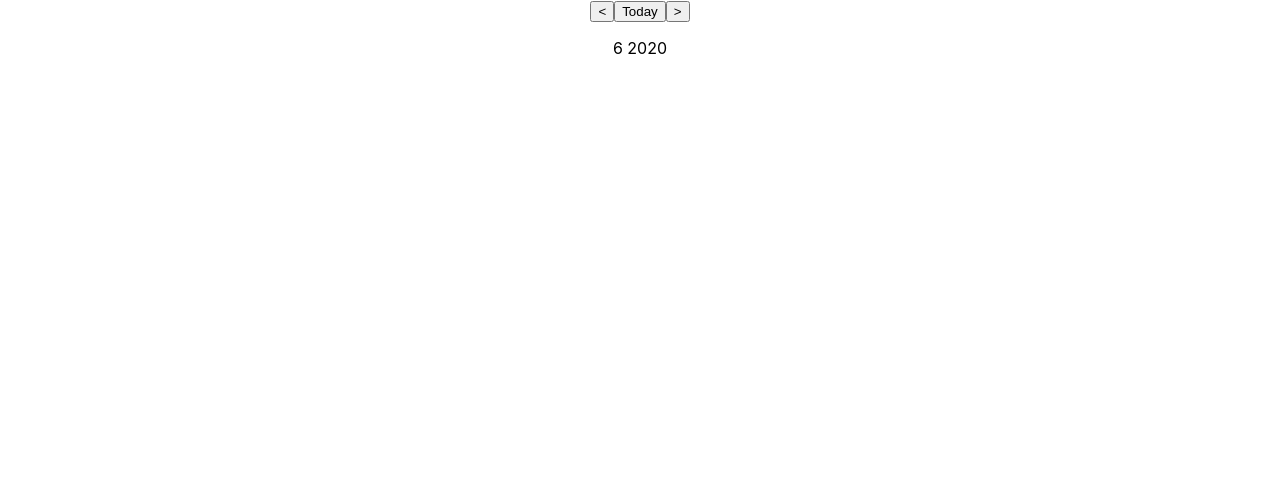
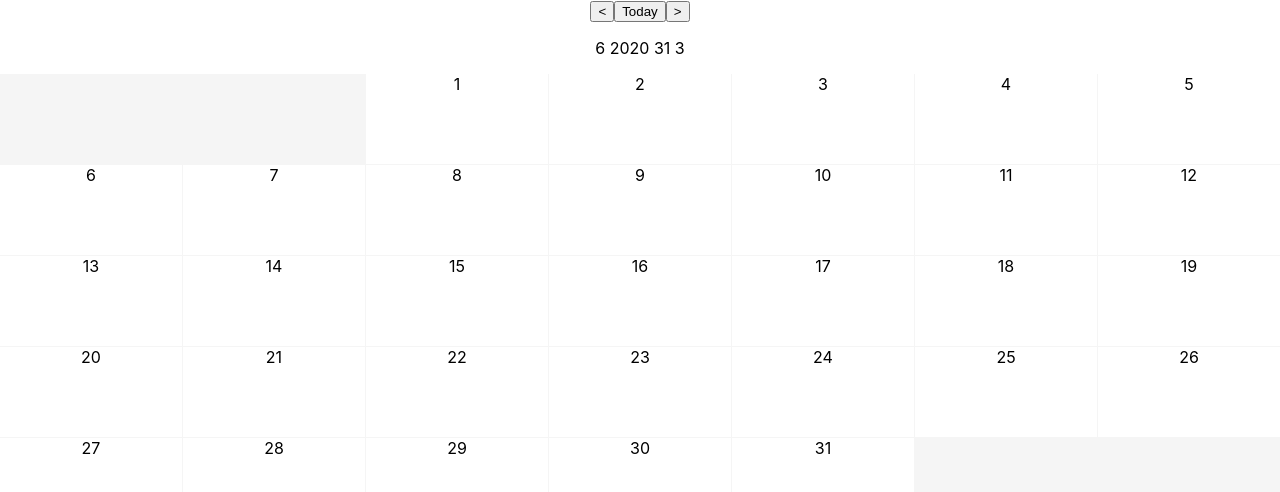
Before and after one commit to dmlasecki/calendar-app, a React (Create React App) app: page / in a window 1280 px wide. Shown: the top 492 px of the page. Built offline with nearby package versions, Linux system fonts and the light colour scheme.

Commit message:
base calendar grid

```diff
--- a/src/components/GridCalendar/GridCalendar.js
+++ b/src/components/GridCalendar/GridCalendar.js
@@ -0,0 +1,14 @@
+import React from "react";
+
+import GridCalendarItem from "./GridCalendarItem/GridCalendarItem";
+import styles from "./GridCalendar.module.css"
+
+export default function GridCalendar({ numOfDaysInMonth, firstDayOfMonth }) {
+	return (
+		<div className={styles.gridCalendar}>
+			{[...Array(numOfDaysInMonth).keys()].map(index => (
+				<GridCalendarItem firstDayOfMonth={index === 0  ? firstDayOfMonth : ""} day={index + 1} />
+			))}
+		</div>
+	);
+}
--- /dev/null
+++ b/src/components/GridCalendar/GridCalendar.module.css
@@ -0,0 +1,6 @@
+.gridCalendar {
+	display: grid;
+	grid-template-columns: repeat(7, 1fr);
+    background-color: #f5f5f5;
+    grid-gap: 1px;
+}
--- /dev/null
+++ b/src/components/GridCalendar/GridCalendarItem/GridCalendarItem.js
@@ -0,0 +1,13 @@
+import React from "react";
+import styles from "./GridCalendarItem.module.css";
+
+export default function GridCalendarItem({ day, firstDayOfMonth }) {
+	return (
+		<div
+			className={styles.gridCalendarItem}
+			style={firstDayOfMonth ? { gridColumnStart: firstDayOfMonth } : {}}
+		>
+			{day}
+		</div>
+	);
+}
--- /dev/null
+++ b/src/components/GridCalendar/GridCalendarItem/GridCalendarItem.module.css
@@ -0,0 +1,9 @@
+.gridCalendarItem {
+    height: 90px;
+    background-color: #fff;
+    cursor: pointer;
+}
+
+.gridCalendarItem:hover {
+    background-color: #f5f5f5;
+}
--- a/src/pages/calendar.js
+++ b/src/pages/calendar.js
@@ -1,13 +1,29 @@
 import React from "react";
 import { connect } from "react-redux";
 import { ActionCreators } from "../redux/actions";
+
 import GridCalendarTile from "../components/GridCalendar/GridCalendarTile/GridCalendarTile";
+import GridCalendar from "../components/GridCalendar/GridCalendar";
 
-function CalendarPageComponent({ date, setMonth, setMonthAndYear, setDay }) {
+import { getFirstDayOfMonth, getNumOfDaysInMonth } from "../redux/selectors/selectors";
+
+function CalendarPageComponent({
+	numOfDaysInMonth,
+	firstDayOfMonth,
+	date,
+	setMonth,
+	setMonthAndYear,
+	setDay,
+}) {
 	return (
 		<div>
 			<GridCalendarTile date={date} setMonth={setMonth} setMonthAndYear={setMonthAndYear} />
-			<p>{`${date.month} ${date.year}`}</p>
+			<p>{`${date.month} ${date.year} ${numOfDaysInMonth} ${firstDayOfMonth}`}</p>
+			<GridCalendar
+
+				numOfDaysInMonth={numOfDaysInMonth}
+				firstDayOfMonth={firstDayOfMonth}
+			/>
 		</div>
 	);
 }
@@ -15,6 +31,8 @@ function CalendarPageComponent({ date, setMonth, setMonthAndYear, setDay }) {
 const mapStateToProps = (state) => {
 	return {
 		...state,
+		numOfDaysInMonth: getNumOfDaysInMonth(state),
+		firstDayOfMonth: getFirstDayOfMonth(state),
 	};
 };
 
--- a/src/redux/reducers/date.js
+++ b/src/redux/reducers/date.js
@@ -1,10 +1,12 @@
 import { ActionTypes } from "../actions";
+const DATE = new Date();
 
 const initialState = {
-	day: new Date().getDay(),
-	month: new Date().getMonth(),
-	year: new Date().getFullYear(),
+	day: DATE.getDay(),
+	month: DATE.getMonth(),
+	year: DATE.getFullYear(),
 };
+
 export default function date(state = initialState, { type, payload }) {
 	switch (type) {
 		case ActionTypes.SET_DAY:
--- /dev/null
+++ b/src/redux/selectors/selectors.js
@@ -0,0 +1,21 @@
+import { createSelector } from "reselect";
+
+const dateSelector = state => {
+    return { ...state.date }
+}
+
+export const getNumOfDaysInMonth = createSelector(
+    dateSelector,
+    ({year, month}) => {
+        const d = new Date(year, month + 1, 0);
+        return d.getDate();
+    }
+)
+
+export const getFirstDayOfMonth = createSelector(
+    dateSelector,
+    ({ year, month }) => {
+        const d = new Date(year, month, 1);
+        return d.getDay();
+    }
+)
```
